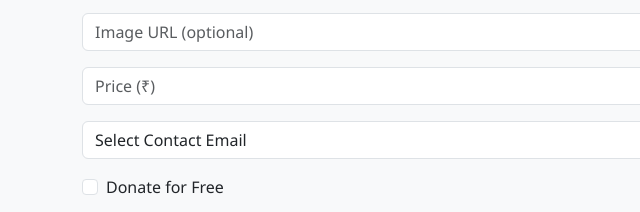
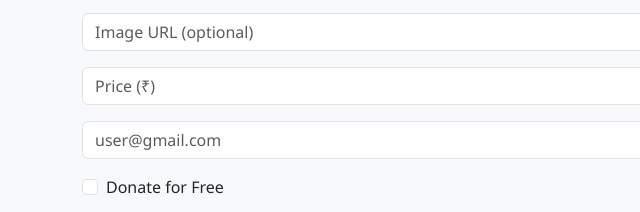
Before and after one commit to deepakrajjs/campus-reuse-hub, a plain HTML site: page main.html in a window 1280 px wide. Shown: the part 6545-6757 px from the top of the page, 0-640 px from the left. Drawn offline with nearby package versions, Linux system fonts and the light colour scheme; no server answers.

Commit message:
main.html

```diff
--- a/main.html
+++ b/main.html
@@ -107,11 +107,7 @@
         <input type="number" class="form-control" id="itemPrice" placeholder="Price (₹)" min="0" required>
       </div>
       <div class="mb-3">
-        <select class="form-control" id="itemContact" required>
-          <option value="">Select Contact Email</option>
-          <option value="deepak@gmail.com">deepak@gmail.com</option>
-          <option value="raj@gmail.com">raj@gmail.com</option>
-        </select>
+        <input type="email" class="form-control" id="itemPrice" placeholder="user@gmail.com" min="0" required>
       </div>
       <div class="form-check mb-3">
         <input type="checkbox" class="form-check-input" id="freeToggle">
```
